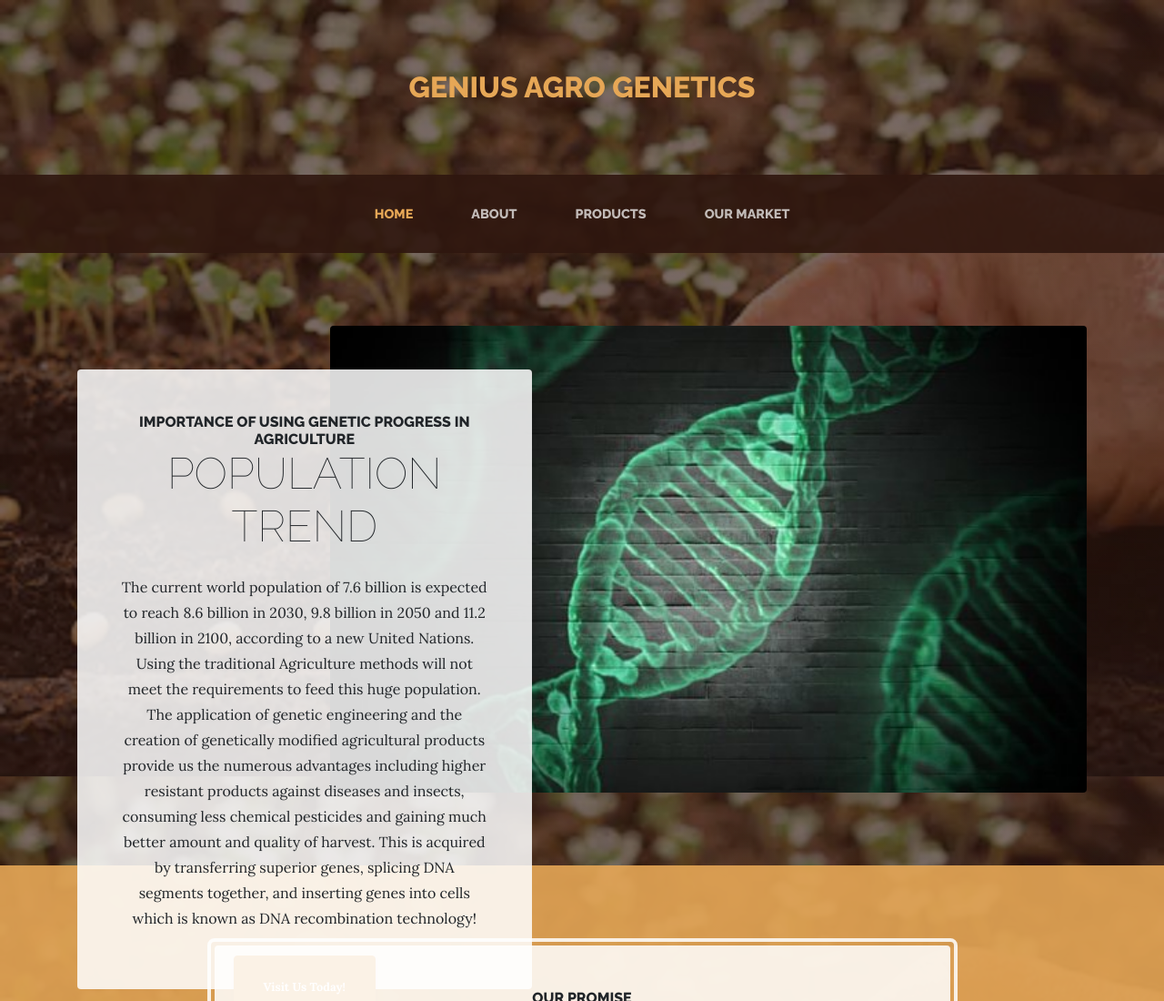
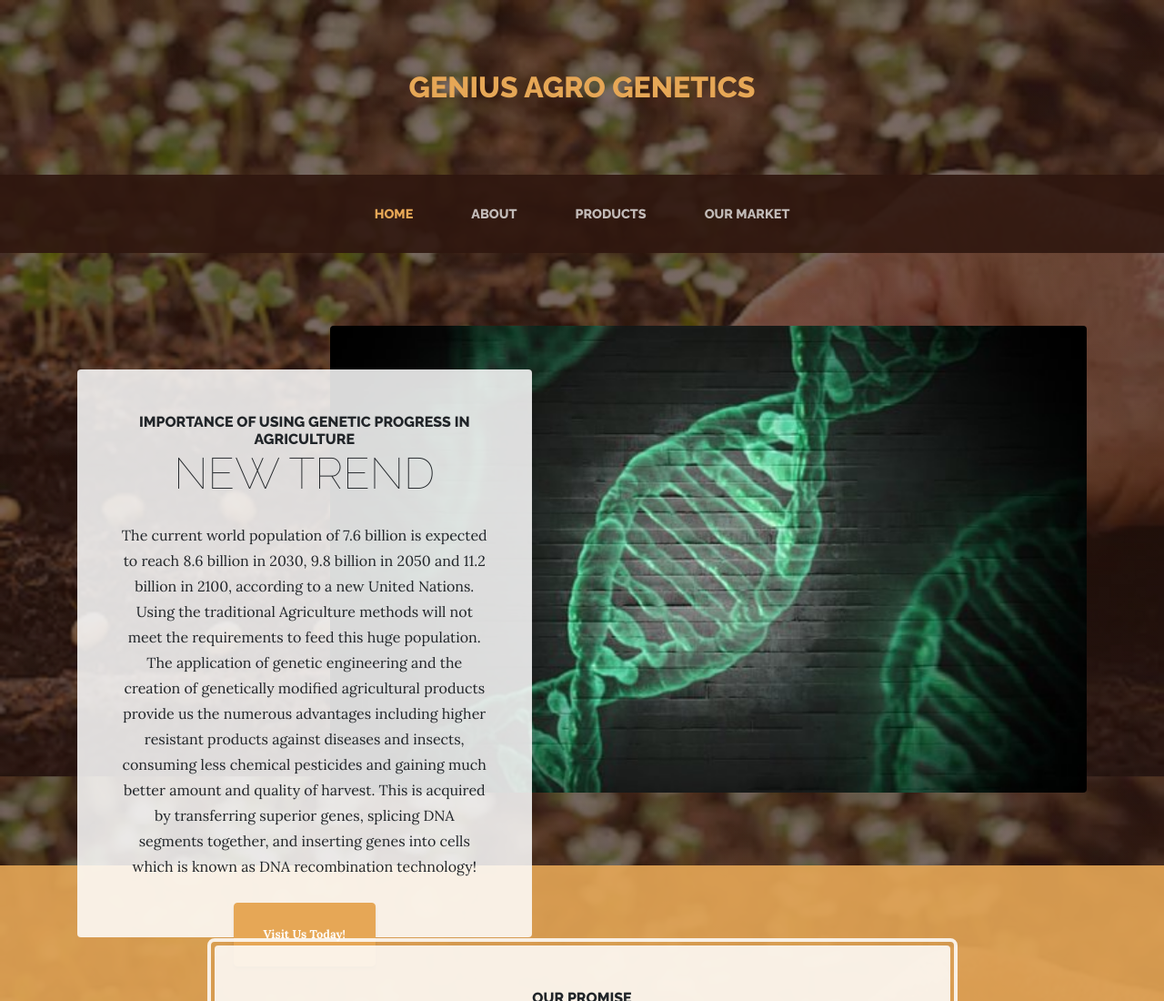
Before and after one commit to MajidToorani/GeniusAgroGenetics, a website: page index.html in a window 1280 px wide. Shown: the top 1100 px of the page at 91% size. Drawn offline with Linux system fonts and the light colour scheme.

Commit message:
Update index.html

```diff
--- a/index.html
+++ b/index.html
@@ -66,7 +66,7 @@
         <div class="intro-text left-0 text-center bg-faded p-5 rounded">
           <h2 class="section-heading mb-4">
             <span class="section-heading-upper">Importance of Using Genetic Progress in Agriculture</span>
-            <span class="section-heading-lower">Population Trend</span>
+            <span class="section-heading-lower">New Trend</span>
           </h2>
           <p class="mb-3">The current world population of 7.6 billion is expected to reach 8.6 billion in 2030,
 		  9.8 billion in 2050 and 11.2 billion in 2100, according to a new United Nations. Using the
```
